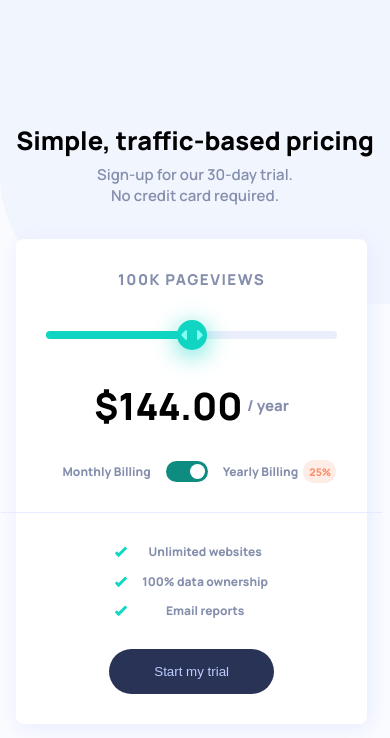
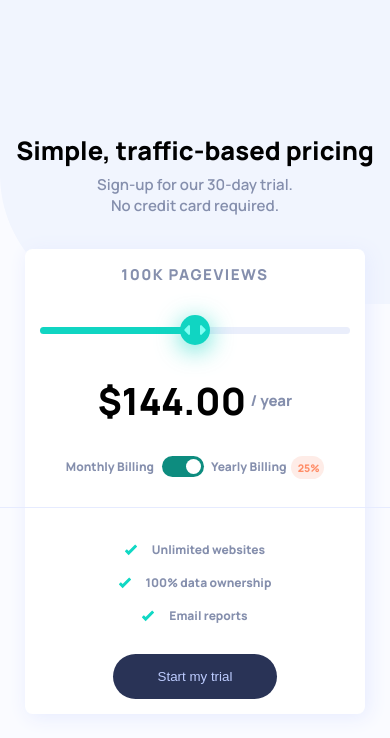
Before and after one commit to CrystalNyein/frontend-mentor-interactive-pricing-component, a React (Create React App) app: page / in a window 390 px wide. Shown: the top 738 px of the page. Built offline with nearby package versions, Linux system fonts and the light colour scheme.

Commit message:
place pricing component in center

```diff
--- a/src/components/Pricing.css
+++ b/src/components/Pricing.css
@@ -1,8 +1,8 @@
 .Pricing {
-  margin-top: 5rem;
+  margin: 5rem auto 0;
   padding: 3rem;
   width: 35rem;
-  max-width: 90vw;
+  max-width: calc(90vw - 6rem);
   background-color: white;
   box-shadow: 3px 3px 20px hsl(227, 100%, 95%);
   border-radius: 0.5rem;
@@ -209,8 +209,9 @@ li::before {
 }
 @media only screen and (max-width: 540px) {
   .Pricing {
-    margin-top: 2rem;
-    padding: 2rem;
+    margin: 2rem auto 0;
+    padding: 1rem;
+    max-width: calc(95vw - 2rem);
   }
   #pageview,
   #price {
@@ -224,8 +225,11 @@ li::before {
   .slide {
     order: unset;
   }
+  .billing {
+    gap: 0.5rem;
+  }
   .billing p:first-child {
-    margin-left: 1rem;
+    margin-left: 0;
   }
   .trial {
     display: flex;
@@ -239,6 +243,10 @@ li::before {
   ul {
     display: inline-block;
     list-style-position: inside;
+    width: 70%;
+  }
+  li {
+    display: inline-block;
   }
   li:last-child {
     margin-bottom: 2rem;
```
